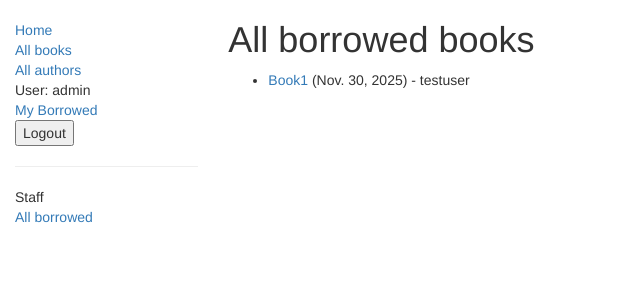
After one commit to asikrr/task1, a Django app: page /catalog/allborrowedbooks/ in a window 1280 px wide. The commit adds this page. Shown: the top 300 px of the page, without its empty margins (0-640 px from the left). Run offline with Django 5.2, Linux system fonts and the light colour scheme; a user stored in the database is signed in; data comes from the database, SQL or seed files in the repository; both versions use the stored data as it was after the commit; some libraries are stand-ins or nearby versions.

Commit message:
Добавлена страница со списком всех взятых книг (доступна только библиотекарям)

```diff
--- a/locallibrary/catalog/templates/base_generic.html
+++ b/locallibrary/catalog/templates/base_generic.html
@@ -32,9 +32,16 @@
                   <button type="submit">Logout</button>
                 </form>
               {% else %}
-                <li><a href="{% url 'login'%}?next={{request.path}}">Login</a></li>
+                <li><a href="{% url 'login'%}">Login</a></li>
               {% endif %}
             </ul>
+
+             {% if user.is_staff %}
+               <hr>
+               <ul class="sidebar-nav">
+               <li>Staff</li>
+               <li><a href="{% url 'all-borrowed-books' %}">All borrowed</a></li>
+             {% endif %}
           {% endblock %}
         </div>
         <div class="col-sm-10 ">{% block content %}{% endblock %}
--- /dev/null
+++ b/locallibrary/catalog/templates/catalog/all_borrowed_books_list.html
@@ -0,0 +1,19 @@
+{% extends "base_generic.html" %}
+
+{% block content %}
+    <h1>All borrowed books</h1>
+
+    {% if bookinstance_list %}
+    <ul>
+      {% for bookinst in bookinstance_list %}
+      <li class="{% if bookinst.is_overdue %}text-danger{% endif %}">
+        <a href="{% url 'book-detail' bookinst.book.pk %}">{{bookinst.book.title}}</a>
+          ({{ bookinst.due_back }}) - {{ bookinst.borrower }}
+      </li>
+      {% endfor %}
+    </ul>
+
+    {% else %}
+      <p>There are no books borrowed.</p>
+    {% endif %}
+{% endblock %}
--- a/locallibrary/catalog/urls.py
+++ b/locallibrary/catalog/urls.py
@@ -8,5 +8,6 @@ urlpatterns = [
     path('authors/', views.AuthorListView.as_view(), name='authors'),
     path('author/<int:pk>',views.AuthorDetailView.as_view(), name='author-detail'),
     path('mybooks/', views.LoanedBooksByUserListView.as_view(), name='my-borrowed'),
+    path('allborrowedbooks/', views.AllBorrowedBooksListView.as_view(), name='all-borrowed-books'),
     path('book/<uuid:pk>/renew/', views.renew_book_librarian, name='renew-book-librarian'),
 ]
--- a/locallibrary/catalog/views.py
+++ b/locallibrary/catalog/views.py
@@ -1,8 +1,7 @@
 from django.shortcuts import render
 from django.views import generic
 from .models import Book, Author, BookInstance, Genre
-from django.contrib.auth.mixins import LoginRequiredMixin
-from django.contrib.auth.decorators import permission_required
+from django.contrib.auth.mixins import LoginRequiredMixin, PermissionRequiredMixin
 
 from django.shortcuts import get_object_or_404
 from django.http import HttpResponseRedirect
@@ -77,3 +76,13 @@ def renew_book_librarian(request, pk):
         form = RenewBookForm(initial={'renewal_date': proposed_renewal_date,})
 
     return render(request, 'catalog/book_renew_librarian.html', {'form': form, 'bookinst':book_inst})
+
+class AllBorrowedBooksListView(PermissionRequiredMixin,generic.ListView):
+    model = BookInstance
+    template_name = 'catalog/all_borrowed_books_list.html'
+    paginate_by = 10
+
+    permission_required = 'catalog.can_mark_returned'
+
+    def get_queryset(self):
+        return BookInstance.objects.filter(status__exact='o').order_by('due_back')
```
Also changed, not shown: locallibrary/db.sqlite3.
